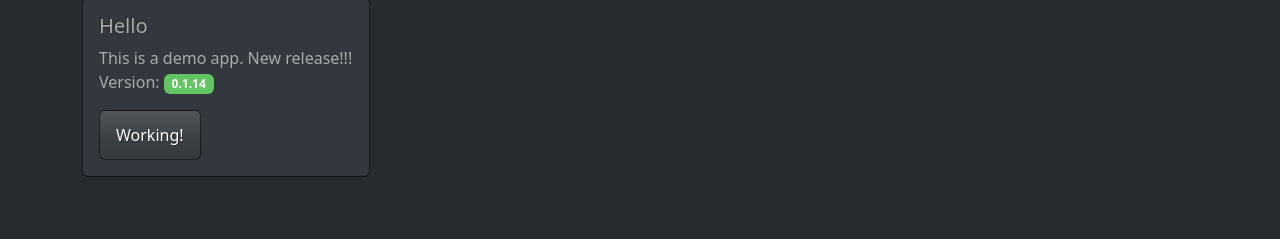
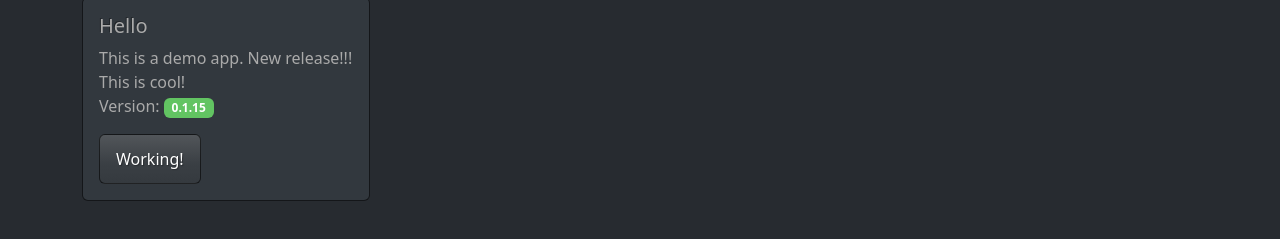
Before and after one commit to Satak/flux-kube, a website: page src/public/index.html in a window 1280 px wide. Shown: the part 59-298 px from the top of the page. Drawn offline with nearby package versions, Linux system fonts and the light colour scheme.

Commit message:
Make 0.1.15 release

```diff
--- a/src/public/index.html
+++ b/src/public/index.html
@@ -30,8 +30,8 @@
         <div class="card-body">
           <h5 class="card-title">Hello</h5>
           <p class="card-text">
-            This is a demo app. New release!!!<br>
-            Version: <span class="badge bg-success">0.1.14</span>
+            This is a demo app. New release!!! This is cool!<br>
+            Version: <span class="badge bg-success">0.1.15</span>
           </p>
           <a href="#" class="btn btn-primary">Working!</a>
         </div>
```
